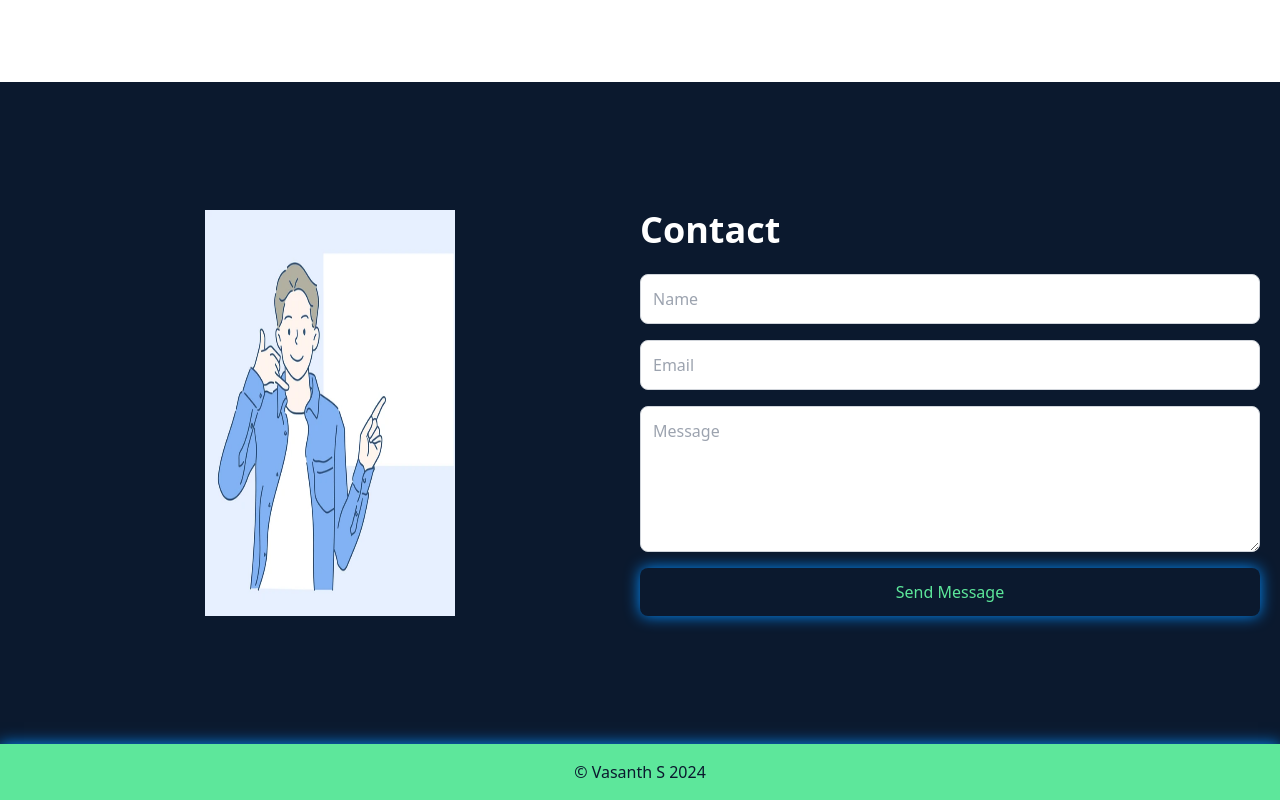
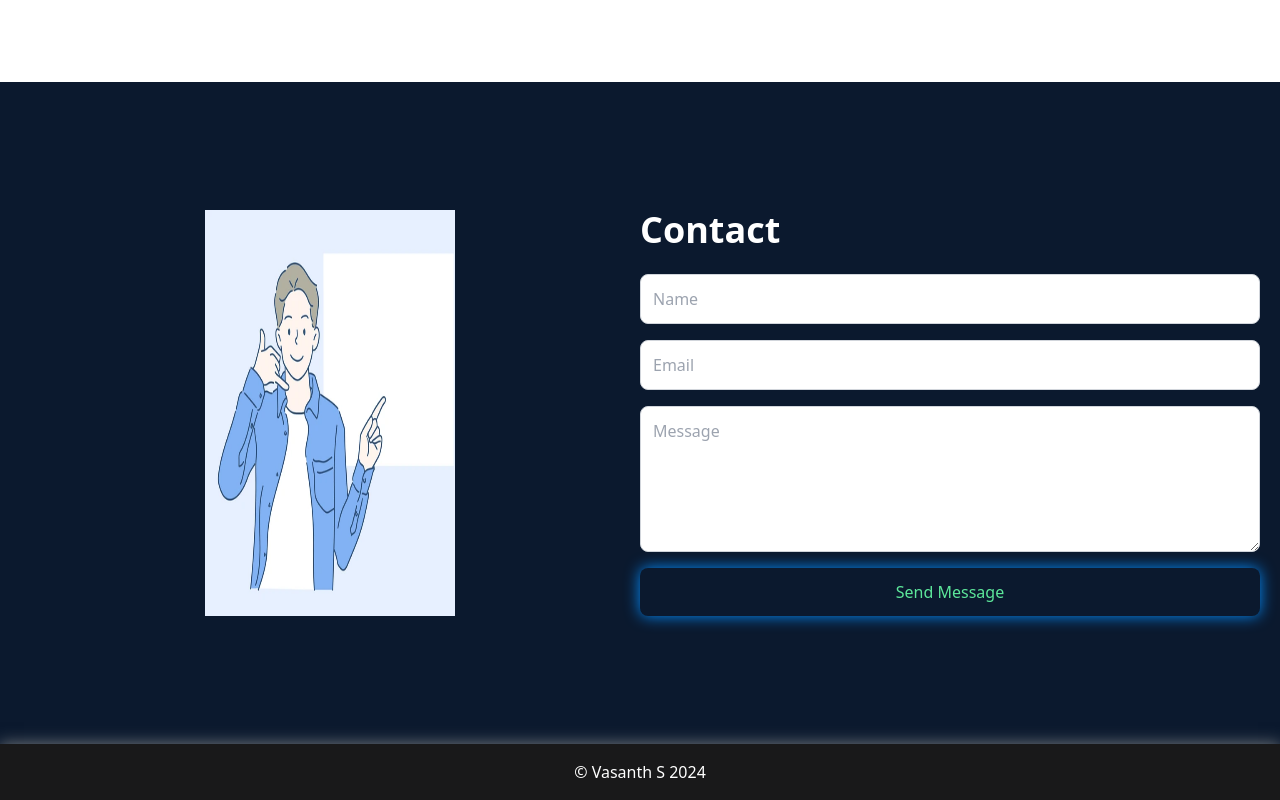
Before and after one commit to vasanthselva/react-portfolio, a React (Create React App) app: page / in a window 1280 px wide. Shown: the part 3493-4293 px from the top of the page. Built offline with nearby package versions, Linux system fonts and the light colour scheme.

Commit message:
Update Footer.js

```diff
--- a/src/components/Footer.js
+++ b/src/components/Footer.js
@@ -1,6 +1,6 @@
 export default function Footer(){
     return(
-        <div className="py-4 bg-primary text-center text-white">&copy; Vasanth S {new Date().getFullYear()}</div>
+        <div className="py-4 bg-fifth text-center text-white">&copy; Vasanth S {new Date().getFullYear()}</div>
 
     );
 }
```
